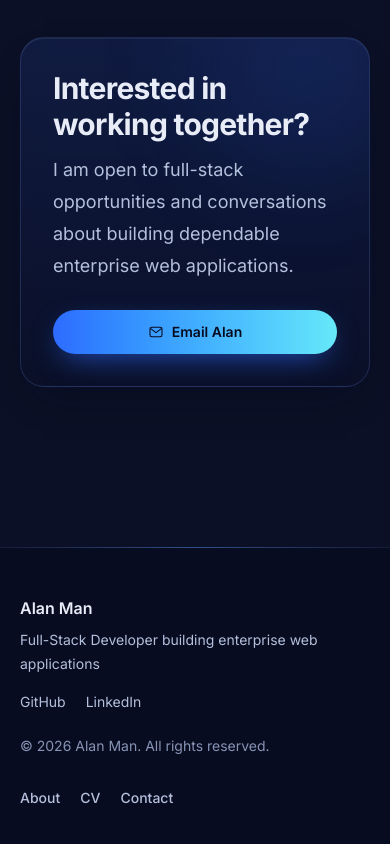
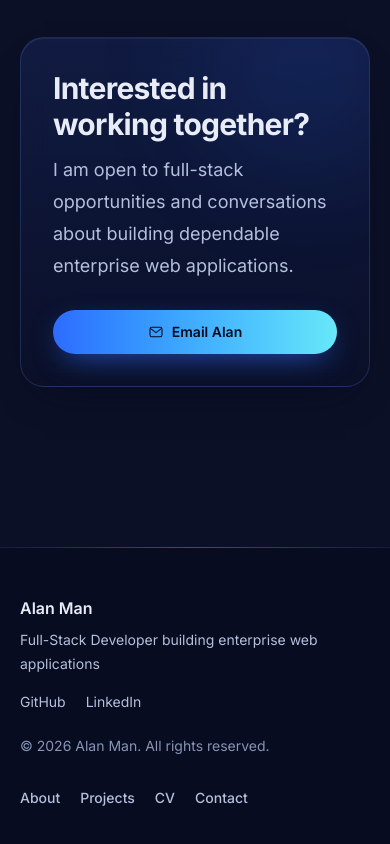
Before and after one commit to alanmanyin-codespace/app-personal-portfolio, a Next.js app: page / in a window 390 px wide. Shown: the part 2769-3613 px from the top of the page. Built offline with nearby package versions, Linux system fonts and the light colour scheme.

Commit message:
feat: surface Projects in the primary navigation
The projects page now holds real work, so link it from the header and
mobile menu. Experience stays hidden. The sitemap derives from the same
navigation data, so /projects is now listed there too.

```diff
--- a/src/data/navigation.ts
+++ b/src/data/navigation.ts
@@ -3,6 +3,7 @@ import type { NavigationItem } from "@/types/content";
 export const navigation: NavigationItem[] = [
   { label: "Home", href: "/" },
   { label: "About", href: "/#my-journey" },
+  { label: "Projects", href: "/projects" },
   { label: "CV", href: "/cv" },
   { label: "Contact", href: "/contact" },
 ];
```
Also changed, not shown: 1 other file (tests, documents, lock files or other folders).
